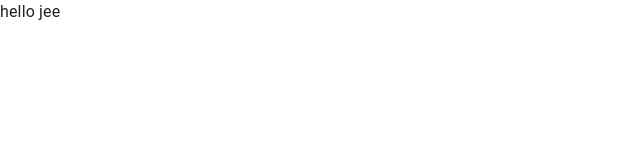
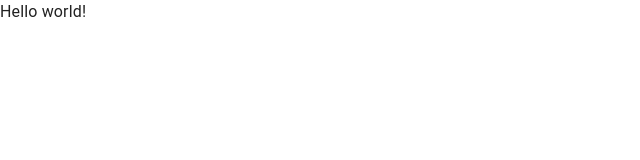
Before and after one commit to Marcos331305/React-Projects, a React (Vite) app in the folder TalKer/: page / in a window 1280 px wide. Shown: the top 160 px of the page, without its empty margins (0-640 px from the left). Built offline with nearby package versions, Linux system fonts and the light colour scheme.

Commit message:
TalKer react router configured

```diff
--- a/TalKer/index.html
+++ b/TalKer/index.html
@@ -10,5 +10,6 @@
   <body>
     <div id="root"></div>
     <script type="module" src="/src/main.jsx"></script>
+    <script type="module" src="./src/scripts/app.js"></script>
   </body>
 </html>
--- a/TalKer/package.json
+++ b/TalKer/package.json
@@ -13,11 +13,14 @@
     "@emotion/react": "^11.13.3",
     "@emotion/styled": "^11.13.0",
     "@mui/material": "^6.1.4",
+    "@mui/styled-engine-sc": "^6.1.4",
     "@reduxjs/toolkit": "^2.3.0",
     "@supabase/supabase-js": "^2.45.5",
     "react": "^18.3.1",
     "react-dom": "^18.3.1",
-    "react-redux": "^9.1.2"
+    "react-redux": "^9.1.2",
+    "react-router-dom": "^6.27.0",
+    "styled-components": "^6.1.13"
   },
   "devDependencies": {
     "@eslint/js": "^9.11.1",
--- a/TalKer/src/App.jsx
+++ b/TalKer/src/App.jsx
@@ -3,7 +3,7 @@
 function App() {
   return (
     <>
-      hello jee
+
     </>
   )
 }
--- /dev/null
+++ b/TalKer/src/scripts/app.js
@@ -0,0 +1 @@
+import { supabase } from './supabaseClient'
```
Also changed, not shown: TalKer/src/main.jsx (+12 -0 lines), 1 other file (tests, documents, lock files or other folders).
